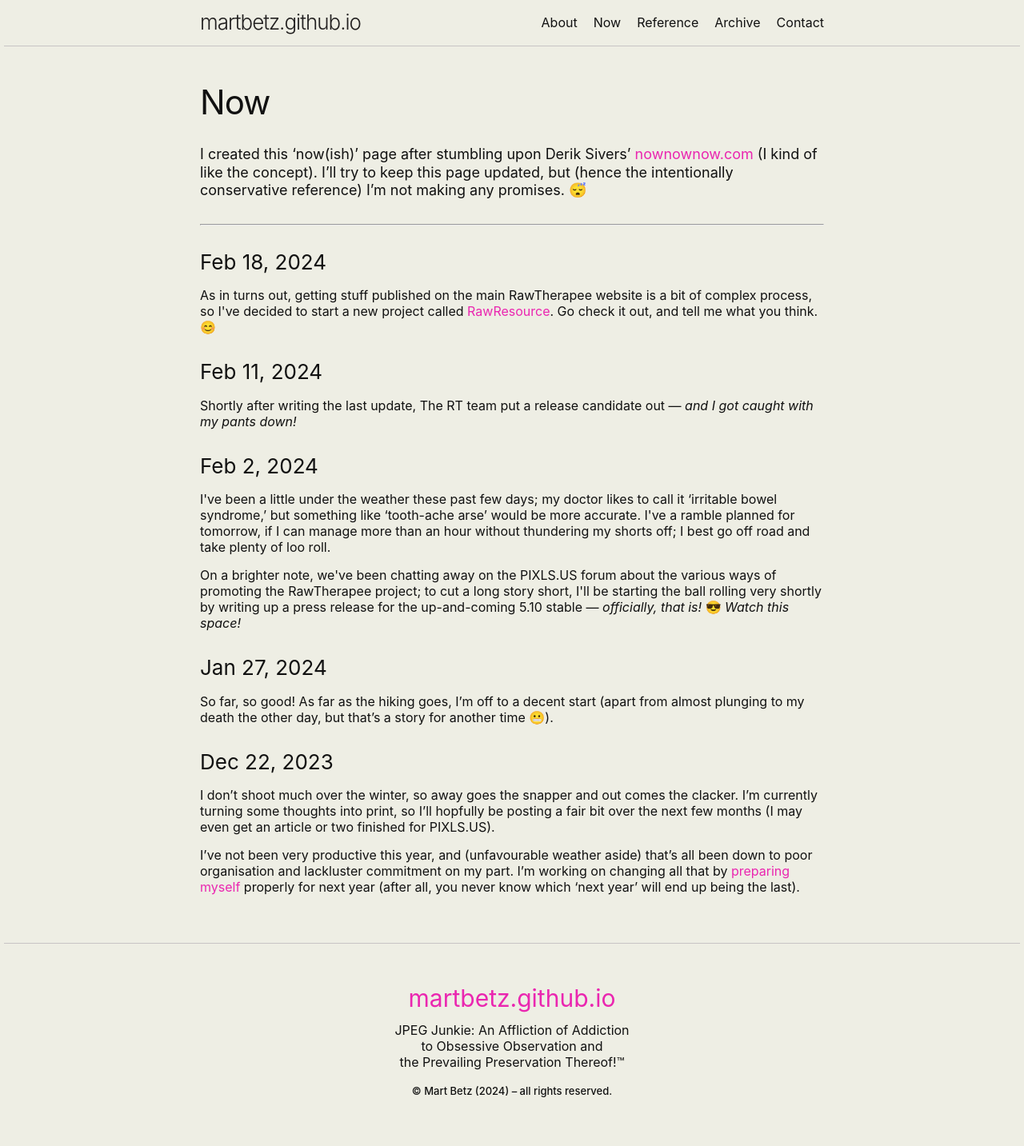
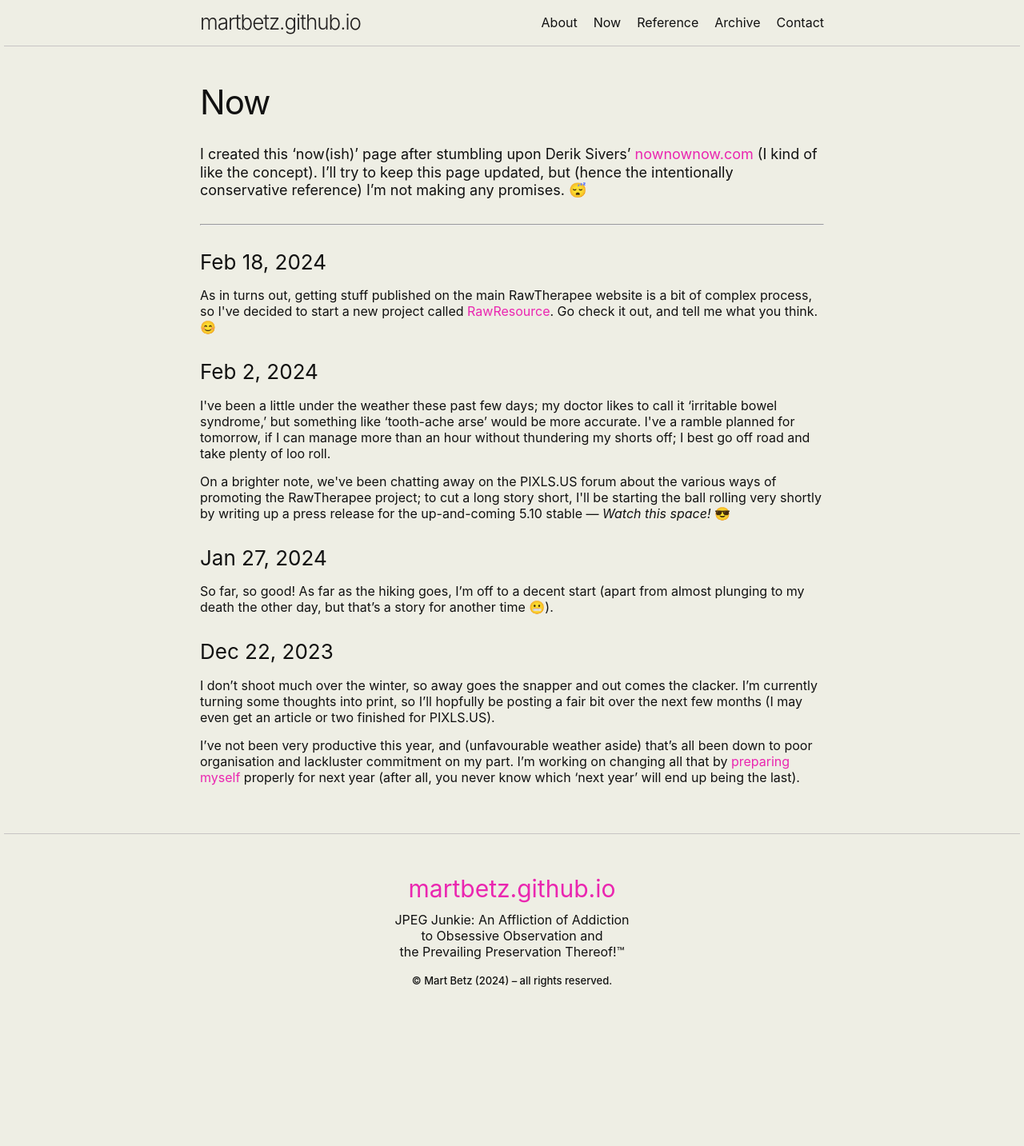
Before and after one commit to martbetz/martbetz.github.io, a Jekyll site: the page built from now.html, in a window 1280 px wide. Shown: the whole page at 80% size. Built offline with Jekyll 4.4.1, drawn with Linux system fonts in a browser that asks for light colours; after the commit the page ends 1295 px from its top, so only the background shows below that.

Commit message:
Update now.html

```diff
--- a/now.html
+++ b/now.html
@@ -108,11 +108,6 @@
 <p>
   <h3>Feb 18, 2024</h3>
 As in turns out, getting stuff published on the main RawTherapee website is a bit of complex process, so I've decided to start a new project called <a href="https://martbetz.github.io/WIP/homepage.html">RawResource</a>. Go check it out, and tell me what you think. 😊
-<p>
- <h3>Feb 11, 2024</h3>
-
-Shortly after writing the last update, The RT team put a release candidate out — <i>and I got caught with my pants down!</i>
-</p>
 
  <p>
  <h3>Feb 2, 2024</h3>
@@ -121,7 +116,7 @@
  </p>
 
 <p>
-On a brighter note, we've been chatting away on the PIXLS.US forum about the various ways of promoting the RawTherapee project; to cut a long story short, I'll be starting the ball rolling very shortly by writing up a press release for the up-and-coming 5.10 stable — <i> officially, that is!</i> 😎 <i>Watch this space!</i>
+On a brighter note, we've been chatting away on the PIXLS.US forum about the various ways of promoting the RawTherapee project; to cut a long story short, I'll be starting the ball rolling very shortly by writing up a press release for the up-and-coming 5.10 stable — <i>Watch this space!</i> 😎
 </p>
 
 <p>
```
